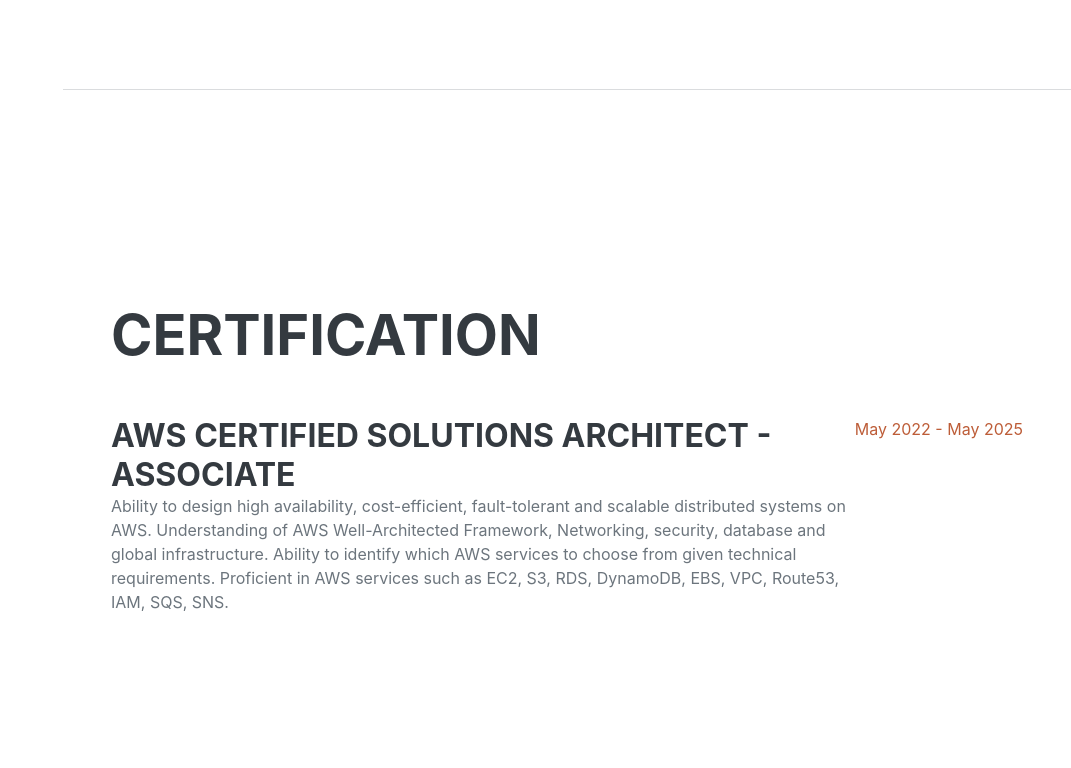
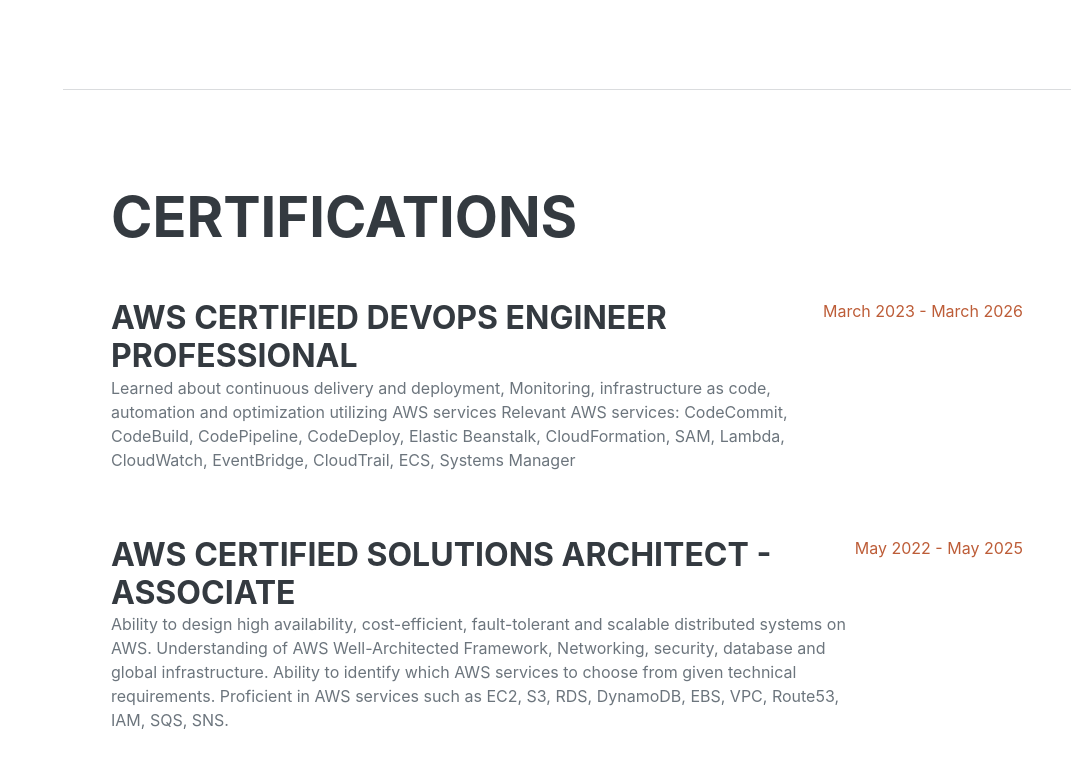
Before and after one commit to rajkgrg2/Cloud_Resume_Challenge_Front_End, a plain HTML site: page index.html in a window 1280 px wide. Shown: the part 1511-2279 px from the top of the page, without its empty margins (209-1280 px from the left). Drawn offline with nearby package versions, Linux system fonts and the light colour scheme; no server answers; a web font is replaced by a local one.

Commit message:
Update index.html
Added Devops certification

```diff
--- a/index.html
+++ b/index.html
@@ -118,7 +118,20 @@
 
         <section class="resume-section" id="awards">
             <div class="resume-section-content">
-                <h2 class="mb-5">Certification</h2>
+                <h2 class="mb-5">Certifications</h2>
+
+                 <div class="d-flex flex-column flex-md-row justify-content-between mb-5">
+                    <div class="flex-grow-1">
+                        <h3 class="mb-0"> AWS Certified DevOps Engineer Professional</h3>
+
+
+                        <p> Learned about continuous delivery and deployment, Monitoring, infrastructure as code, automation and optimization utilizing AWS services
+                            Relevant AWS services: CodeCommit, CodeBuild, CodePipeline, CodeDeploy, Elastic Beanstalk,  CloudFormation, SAM, Lambda, CloudWatch, EventBridge, CloudTrail, ECS, Systems Manager
+
+                        </p>
+                    </div>
+                    <div class="flex-shrink-0"><span class="text-primary">March 2023 - March 2026</span></div>
+                </div>
                 <div class="d-flex flex-column flex-md-row justify-content-between mb-5">
                     <div class="flex-grow-1">
                         <h3 class="mb-0"> AWS Certified Solutions Architect - Associate </h3>
```
